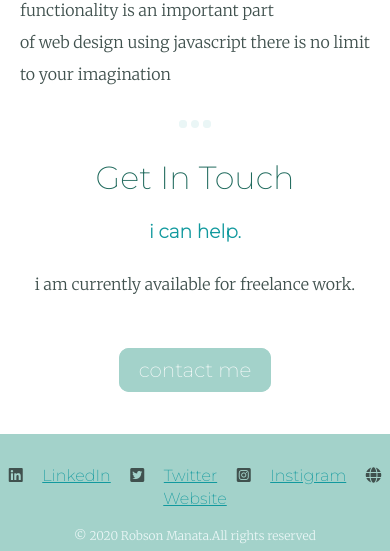
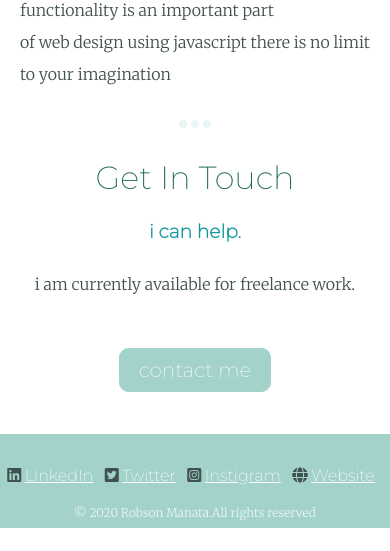
Before and after one commit to robsonmanata/rob-designer, a plain HTML site: page index.html in a window 390 px wide. Shown: the part 1769-2320 px from the top of the page. After the commit the page ends 2297 px from the top, so only its background shows below. Drawn offline with nearby package versions, Linux system fonts and the light colour scheme.

Commit message:
Add files via upload

```diff
--- a/styles.css
+++ b/styles.css
@@ -146,7 +146,7 @@ margin: 100px 0;
   background-image: linear-gradient(to bottom, #a3d2ca, #206a5d);
   text-decoration: none;
 }
-@media(max-width: 768px) {
+@media(max-width: 1000px) {
   .topsqr{
     padding-top: 60px;
     width: 100%;
@@ -191,4 +191,11 @@ margin: 100px 0;
 width: 350px;
 margin-top: 48px;
 }
+.footer-link{
+  margin-left: 0;
+  margin-right: 0.5rem;
+  margin-top: 1rem;
+  margin-bottom: 1rem;
+  color: white;
 }
+}
```
